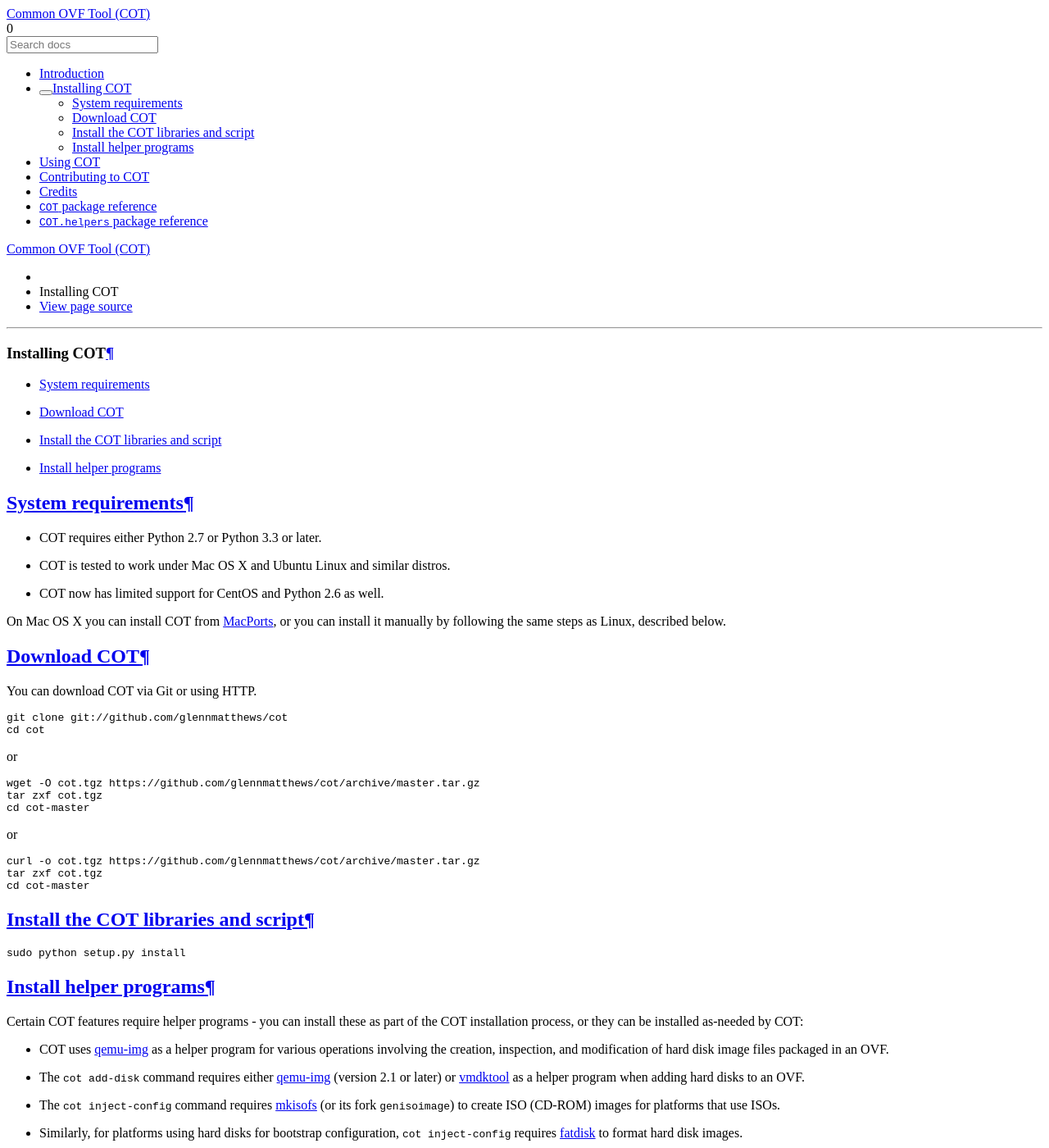
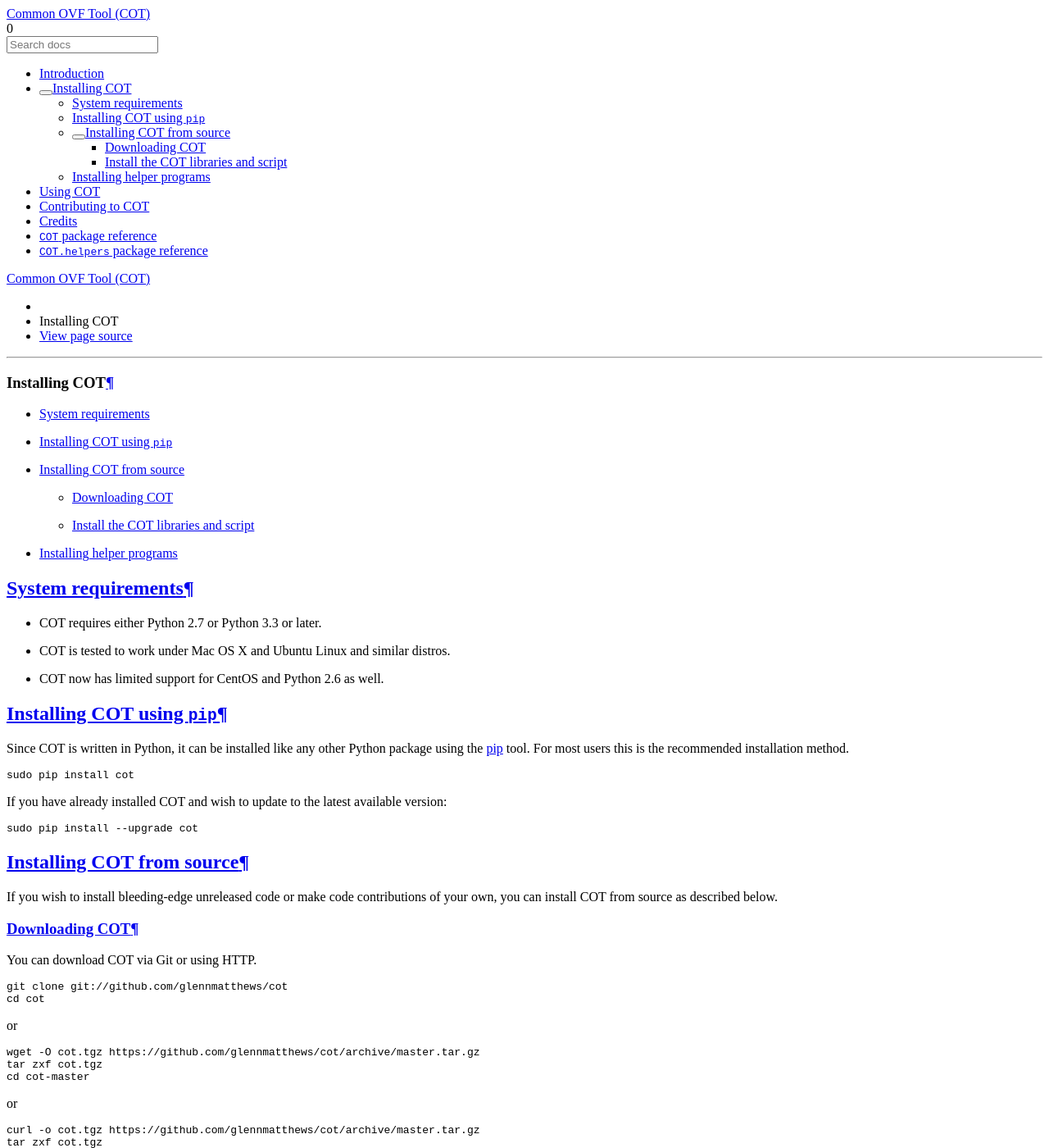
Before and after one commit to glennmatthews/cot, a Sphinx documentation site: the page built from docs/installation.rst, in a window 1280 px wide and 1400 px high. Shown: the whole window at 82% size. Built offline with Sphinx 7.4.7 and the Read the Docs theme 2.0.0, drawn with Linux system fonts in a browser that asks for light colours; pages that are not in the unit, such as notebooks, are missing from menus; some of the changed text lies outside the part shown.

Commit message:
Recommend installation from pip. Copyright to 2016

```diff
--- a/COPYRIGHT.txt
+++ b/COPYRIGHT.txt
@@ -1,6 +1,6 @@
 Common OVF Tool (COT)
 
-Copyright (c) 2013-2015 by the following developers:
+Copyright (c) 2013-2016 by the following developers:
 Glenn F. Matthews
 Kevin A. Keim
 Quol Fontana
--- a/COT/__init__.py
+++ b/COT/__init__.py
@@ -1,5 +1,5 @@
 # September 2013, Glenn F. Matthews
-# Copyright (c) 2013-2015 the COT project developers.
+# Copyright (c) 2013-2016 the COT project developers.
 # See the COPYRIGHT.txt file at the top-level directory of this distribution
 # and at https://github.com/glennmatthews/cot/blob/master/COPYRIGHT.txt.
 #
@@ -66,5 +66,5 @@
 
 __version_long__ = (
     """Common OVF Tool (COT), version """ + __version__ +
-    """\nCopyright (C) 2013-2015 the COT project developers."""
+    """\nCopyright (C) 2013-2016 the COT project developers."""
 )
--- a/docs/conf.py
+++ b/docs/conf.py
@@ -267,7 +267,7 @@
 
 # General information about the project.
 project = u'Common OVF Tool (COT)'
-copyright = u'2013-2015, the COT project developers'
+copyright = u'2013-2016, the COT project developers'
 
 # The version info for the project you're documenting, acts as replacement for
 # |version| and |release|, also used in various other places throughout the
--- a/docs/installation.rst
+++ b/docs/installation.rst
@@ -11,11 +11,31 @@
 * COT is tested to work under Mac OS X and Ubuntu Linux and similar distros.
 * COT now has limited support for CentOS and Python 2.6 as well.
 
-On Mac OS X you can install COT from MacPorts_, or you can install it manually
-by following the same steps as Linux, described below.
+Installing COT using ``pip``
+----------------------------
 
-Download COT
-------------
+Since COT is written in Python, it can be installed like any other Python
+package using the pip_ tool. For most users this is the recommended
+installation method.
+
+::
+
+  sudo pip install cot
+
+If you have already installed COT and wish to update to the latest available version:
+
+::
+
+  sudo pip install --upgrade cot
+
+Installing COT from source
+--------------------------
+
+If you wish to install bleeding-edge unreleased code or make code
+contributions of your own, you can install COT from source as described below.
+
+Downloading COT
+'''''''''''''''
 
 You can download COT via Git or using HTTP.
 
@@ -41,14 +61,14 @@
   cd cot-master
 
 Install the COT libraries and script
-------------------------------------
+''''''''''''''''''''''''''''''''''''
 
 ::
 
   sudo python setup.py install
 
-Install helper programs
------------------------
+Installing helper programs
+--------------------------
 
 Certain COT features require helper programs - you can install these as part
 of the COT installation process, or they can be installed as-needed by COT:
@@ -90,6 +110,7 @@
 need for a helper that has not been installed, COT will prompt you to allow it
 to install the helper in question.
 
+.. _pip: https://pip.pypa.io/en/stable/
 .. _qemu-img: http://www.qemu.org
 .. _vmdktool: http://www.freshports.org/sysutils/vmdktool/
 .. _mkisofs: http://cdrecord.org/
```
